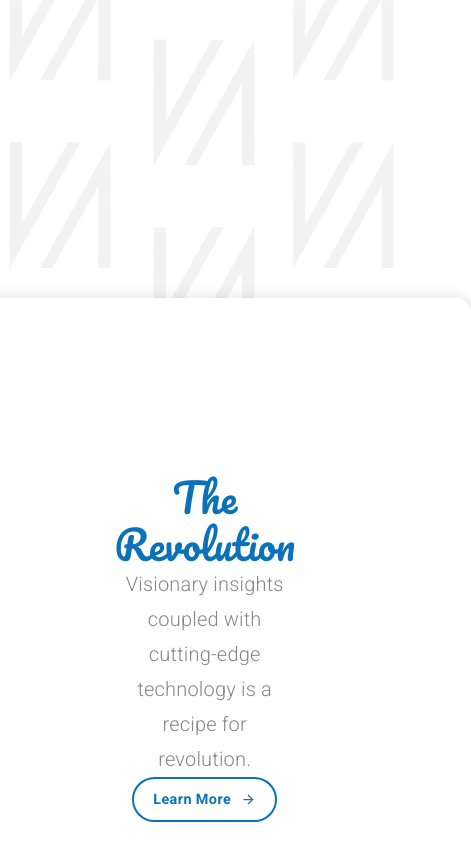
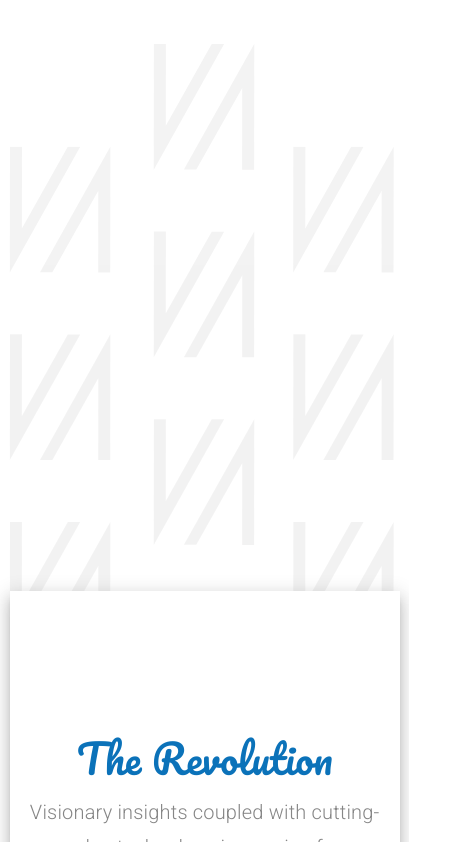
Before and after one commit to RaphaelOhlsen/materialui, a React (Create React App) app: page / in a window 390 px wide. Shown: the part 3038-3880 px from the top of the page, 471 px wide, since content can reach past the window. Built offline with nearby package versions, Linux system fonts and the light colour scheme.

Commit message:
70. Creating The Revolution Block Continued

```diff
--- a/src/components/LanddingPage.js
+++ b/src/components/LanddingPage.js
@@ -105,6 +105,14 @@
     boxShadow: theme.shadows[10],
     borderRadius: 15,
     padding: "10em",
+    [theme.breakpoints.down("sm")] : {
+      paddingTop: "8em",
+      paddingBottom: "8em",
+      paddingLeft: 0,
+      paddingRight: 0,
+      borderRadius: 0,
+      width: "100%"
+    }
 
   }
 }))
@@ -301,7 +309,7 @@
       <Grid item>{/*-----Revolution Block-----*/}
         <Grid
           container
-          style={{height: "100em"}}
+          style={{height: "100em", marginTop: "12em"}}
           alignItems="center"
           justify="center"
         >
@@ -313,7 +321,7 @@
                 style={{textAlign: "center"}}
               >
                 <Grid item>
-                  <Typography variant="h3" >The Revolution</Typography>
+                  <Typography variant="h3" gutterBottom>The Revolution</Typography>
                 </Grid>
                 <Grid item>
                   <Typography variant="subtitle1" >
```
